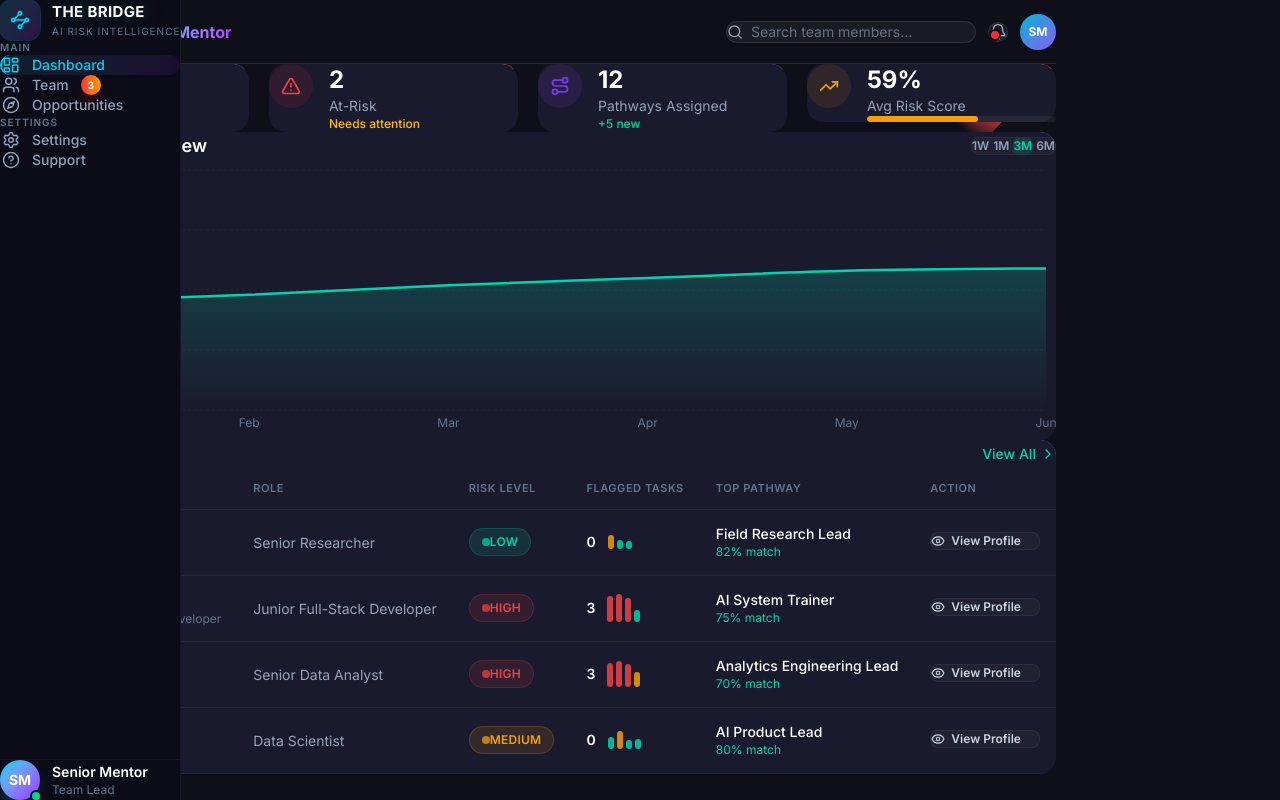
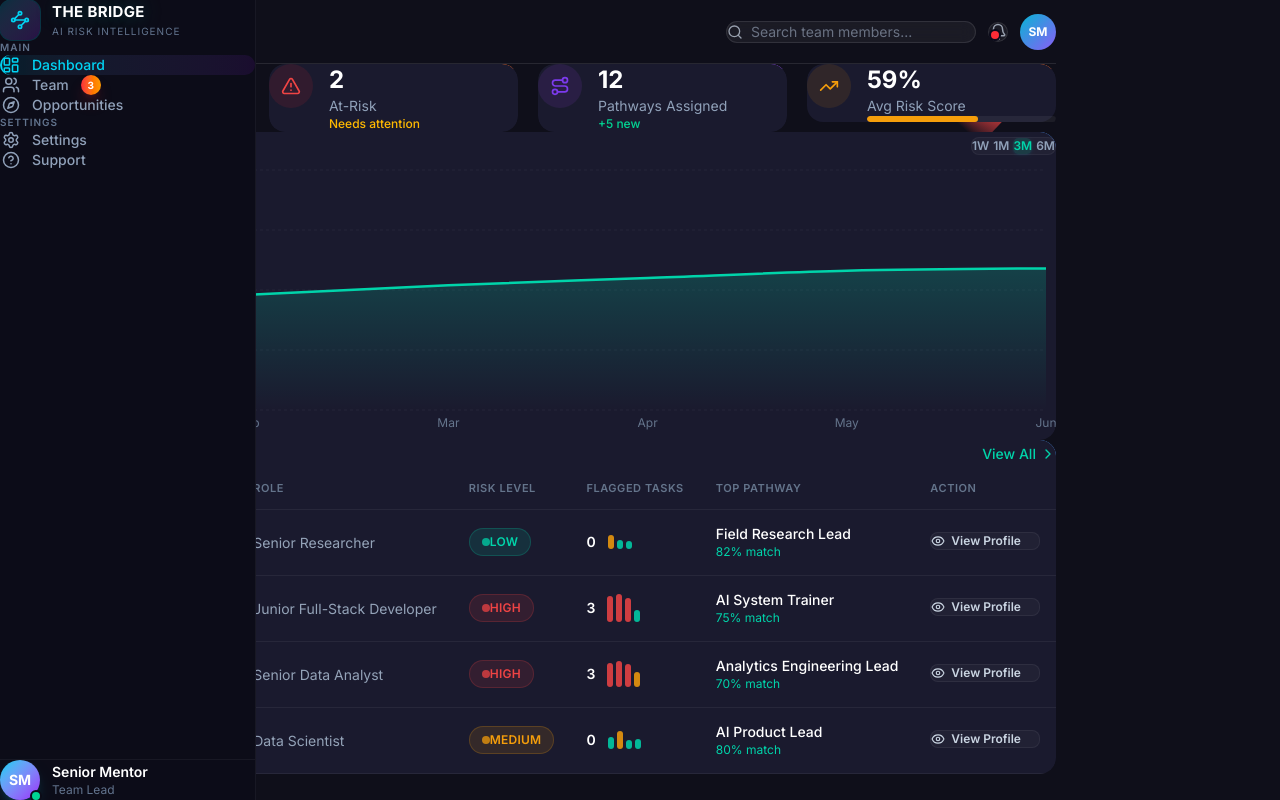
Before and after one commit to Steph-404/AI_Risk_Dashboard, a React (Vite) app: page / in a window 1280 px wide. Built offline with nearby package versions, Linux system fonts and the light colour scheme.

Commit message:
fix: Sidebar and layout overlap issues

```diff
--- a/src/App.jsx
+++ b/src/App.jsx
@@ -29,7 +29,7 @@ function App() {
       />
 
       {/* Main Content Area */}
-      <div className="flex-1 flex flex-col lg:ml-[260px]">
+      <div className="flex-1 flex flex-col lg:pl-64 w-full max-w-[100vw]">
         {/* Top Bar */}
         <TopBar onMenuClick={() => setSidebarOpen(!sidebarOpen)} />
 
--- a/src/components/Sidebar.jsx
+++ b/src/components/Sidebar.jsx
@@ -30,7 +30,7 @@ const navSections = [
 
 function SidebarContent() {
   return (
-    <div className="flex h-full flex-col bg-[#0c0c18] border-r border-white/5">
+    <div className="flex h-full w-full flex-col bg-[#0c0c18] border-r border-white/5">
       {/* Brand / Logo */}
       <div className="px-6 pt-8 pb-6">
         <div className="flex items-center gap-3">
@@ -114,7 +114,7 @@ export default function Sidebar({ isOpen = false, onClose }) {
   return (
     <>
       {/* Desktop sidebar — always visible on lg+ */}
-      <aside className="hidden lg:fixed lg:inset-y-0 lg:left-0 lg:z-40 lg:flex lg:w-[260px]">
+      <aside className="hidden lg:fixed lg:inset-y-0 lg:left-0 lg:z-40 lg:flex lg:w-64">
         <SidebarContent />
       </aside>
 
@@ -136,7 +136,7 @@ export default function Sidebar({ isOpen = false, onClose }) {
             {/* Drawer */}
             <motion.aside
               key="sidebar-drawer"
-              className="fixed inset-y-0 left-0 z-50 w-[260px] lg:hidden"
+              className="fixed inset-y-0 left-0 z-50 w-64 lg:hidden"
               initial={{ x: '-100%' }}
               animate={{ x: 0 }}
               exit={{ x: '-100%' }}
```
